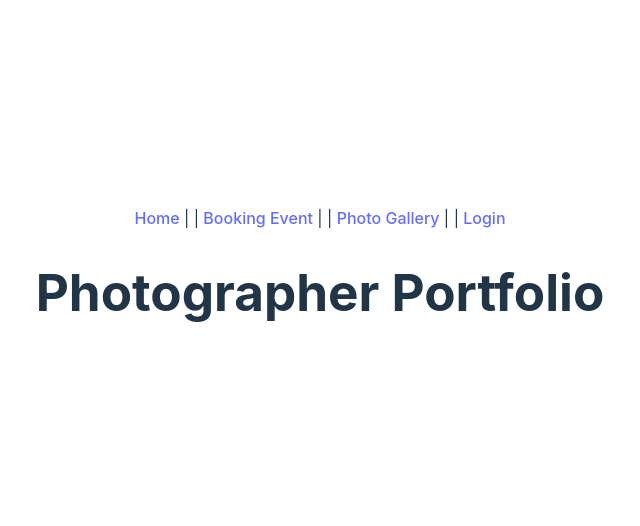
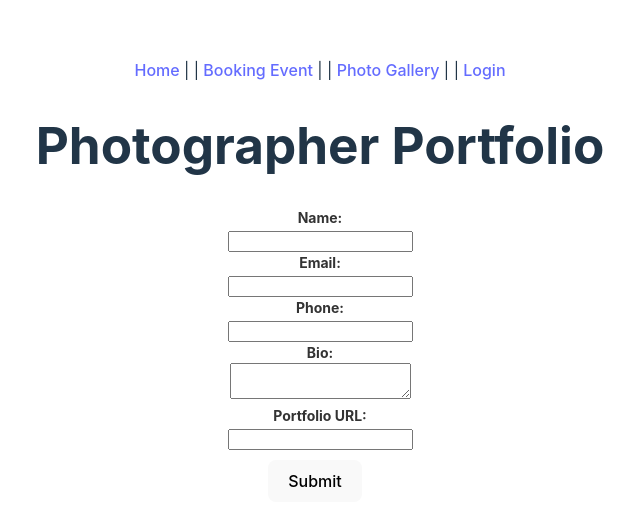
Before and after one commit to supriyabhor/Capstone-Photography-Portfolio-FE, a React (Vite) app: page /Photographer in a window 1280 px wide. Shown: the part 120-646 px from the top of the page, without its empty margins (320-960 px from the left). Built offline with nearby package versions, Linux system fonts and the light colour scheme; no server answers.

Commit message:
added Input Text in photographer form

```diff
--- a/src/components/BookingForm.jsx
+++ b/src/components/BookingForm.jsx
@@ -58,31 +58,26 @@ export default function BookingFormComponent({ onAddBooking, onEditBooking, book
 
   return (
     <form onSubmit={handleSubmit}>
-      <label>
-        Name:
+      <label> Name:  </label>
          <input type="text" name="name" value={bookingForm.name} onChange={handleChange} />
-      </label>
        <br />
-      <label>
-        Email:
+
+      <label>  Email:   </label>
          <input type="email" name="email" value={bookingForm.email} onChange={handleChange} />
-      </label>
         <br />
-      <label>
-        Location:
+
+      <label> Location: </label>
         <input type="text" name="location" value={bookingForm.location} onChange={handleChange} />
-      </label>
       <br />
-      <label>
-        Event Date:
+
+      <label> Event Date:   </label>
          <input type="date" name="eventDate" value={bookingForm.eventDate} onChange={handleChange} />
-      </label>
         <br />
-      <label>
-        Event Time:
+
+      <label> Event Time: </label>
         <input type="text" name="eventTime" value={bookingForm.eventTime} onChange={handleChange} />
-      </label>
          <br />
+
       <button type="submit">{editing ? "Save Changes" : "Book Event"}</button>
     </form>
   );
--- /dev/null
+++ b/src/components/PhotographerForm.jsx
@@ -0,0 +1,27 @@
+export default function PhotographerForm() {
+
+
+
+    return(
+        <>
+          <form >
+            <label > Name:  </label>
+               <input type="text" name="name" /> <br />
+
+            <label > Email: </label>
+               <input type="email" name="email" /> <br />
+
+            <label > Phone: </label>
+               <input type="text" name="phone" /> <br />
+
+            <label > Bio: </label>
+              <textarea name="bio" ></textarea> <br />
+
+            <label > Portfolio URL: </label>
+               <input type="url" name="portfolioUrl" /> <br />
+
+            <button type="submit"> Submit </button>
+          </form>
+        </>
+    );
+}
--- a/src/pages/Booking.jsx
+++ b/src/pages/Booking.jsx
@@ -3,7 +3,7 @@ import { useState, useEffect } from "react";
 import BookingFormComponent from "../components/BookingForm";
 import { useNavigate } from "react-router-dom";
 
-export default function BookingForm() {
+export default function BookingPage() {
     const navigate = useNavigate();
     const [ booking, setBooking ] = useState([]);
     const [ loading, setLoding] = useState(true);
--- a/src/pages/Photographer.jsx
+++ b/src/pages/Photographer.jsx
@@ -1,7 +1,8 @@
 import axios from "axios";
 import { useEffect } from "react";
+import PhotographerForm from "../components/PhotographerForm";
 
-export default function PhotographerForm() {
+export default function PhotographerPage() {
 
     useEffect(() => {
         async function getPhotographerData() {
@@ -13,9 +14,12 @@ export default function PhotographerForm() {
 
     }, [])
 
+
+
     return(
         <>
           <h1> Photographer Portfolio</h1>
+          <PhotographerForm />
         </>
     );
 }
```
Lines whose indentation alone changed are shown as unchanged.
